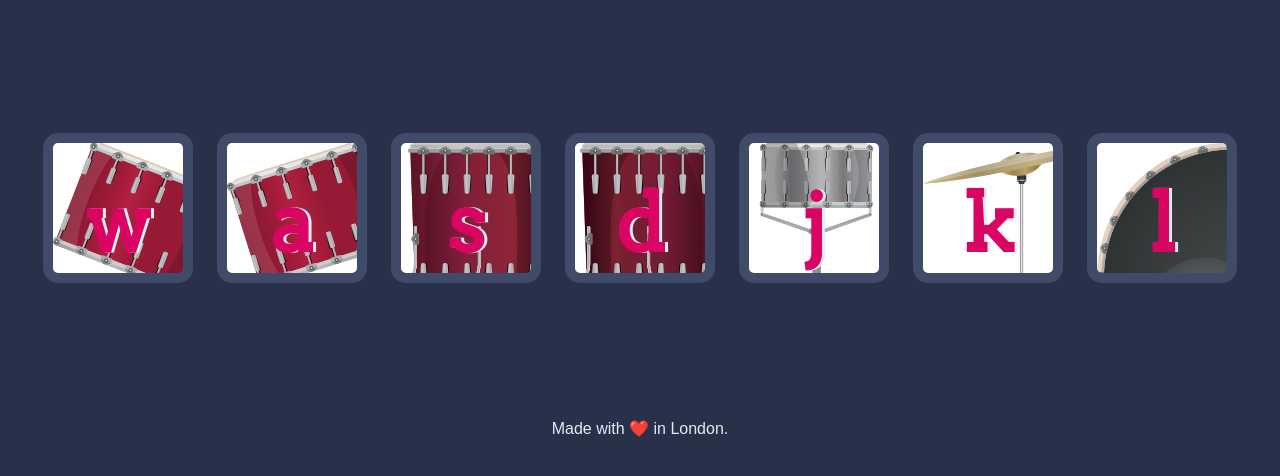
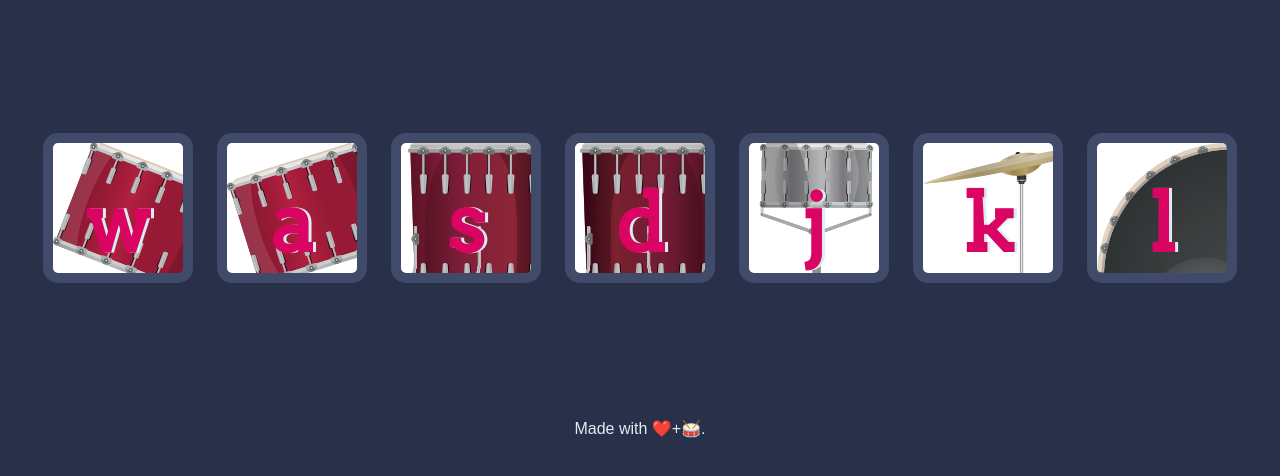
Before and after one commit to Rohith-546/Drum-Kit, a plain HTML site: page index.html in a window 1280 px wide. Shown: the part 156-632 px from the top of the page. Drawn offline with Linux system fonts and the light colour scheme.

Commit message:
Update index.html

```diff
--- a/index.html
+++ b/index.html
@@ -23,7 +23,7 @@
 
   <script src="index.js" charset="utf-8"></script>
   <footer>
-    Made with ❤️ in London.
+    Made with ❤️+🥁.
   </footer>
 </body>
 
```
